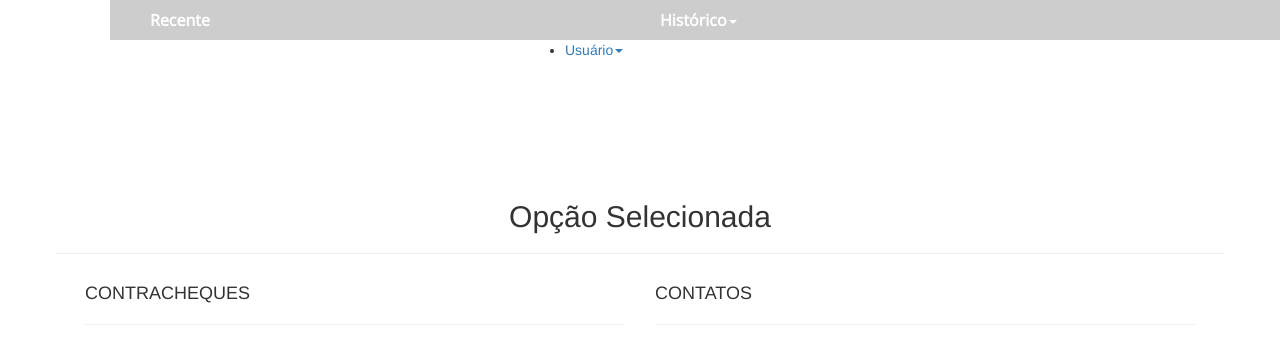
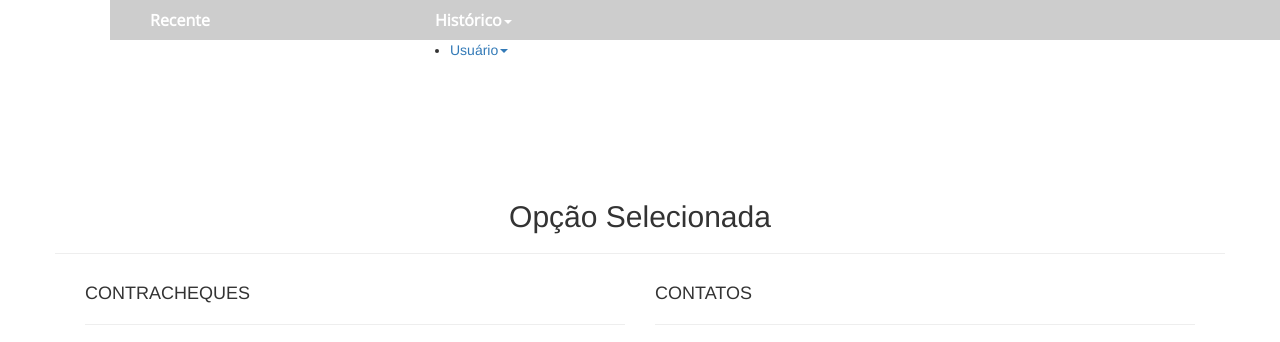
Before and after one commit to jefflopo/prova_designer, a plain HTML site: page index.html in a window 1280 px wide. Shown: the top 342 px of the page. Drawn offline with nearby package versions, Linux system fonts and the light colour scheme; a script that the page names is missing; files whose address does not match are found by name.

Commit message:
Alterada a posicao do Dropdown

```diff
--- a/css/folha_estilo_contracheque.css
+++ b/css/folha_estilo_contracheque.css
@@ -22,7 +22,7 @@ header .pull-right {
 }
 .dropdown {
     position: relative;
-    margin-left: 400px;
+    margin-left: 285px;
 }
 .navbar-nav {
     margin-right: 381px;
@@ -43,6 +43,7 @@ header .pull-right {
     color: #FFF;
     font-size: 16px;
     padding: 10px 25px;
+    margin-right: -110px;
     font-weight: bold;
 }
 #menu li a:hover {
```
